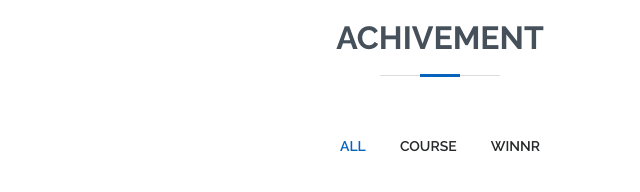
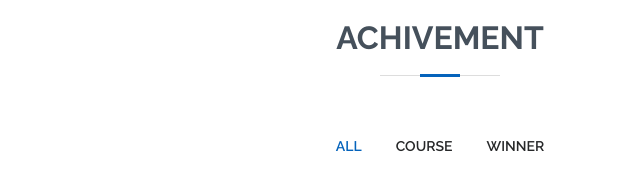
Before and after one commit to rajandasguptaml/rajandasgupta.github.io, a plain HTML site: page index.html in a window 1280 px wide. Shown: the part 5760-5952 px from the top of the page, 250-890 px from the left. Drawn offline with nearby package versions, Linux system fonts and the light colour scheme.

Commit message:
Initial Commit

```diff
--- a/index.html
+++ b/index.html
@@ -419,7 +419,7 @@
               <ul id="portfolio-flters">
                 <li data-filter="*" class="filter-active">All</li>
                 <li data-filter=".filter-app">Course</li>
-                <li data-filter=".filter-card">Winnr</li>
+                <li data-filter=".filter-card">Winner</li>
 
               </ul>
             </div>
```
